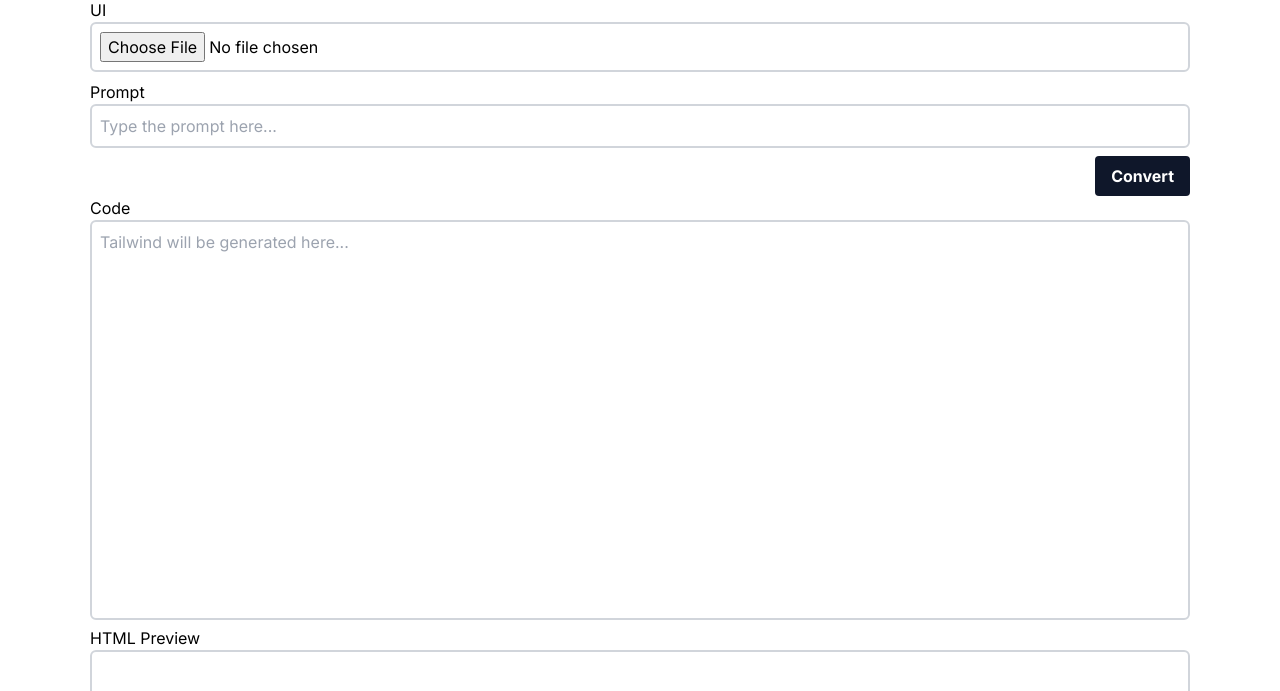
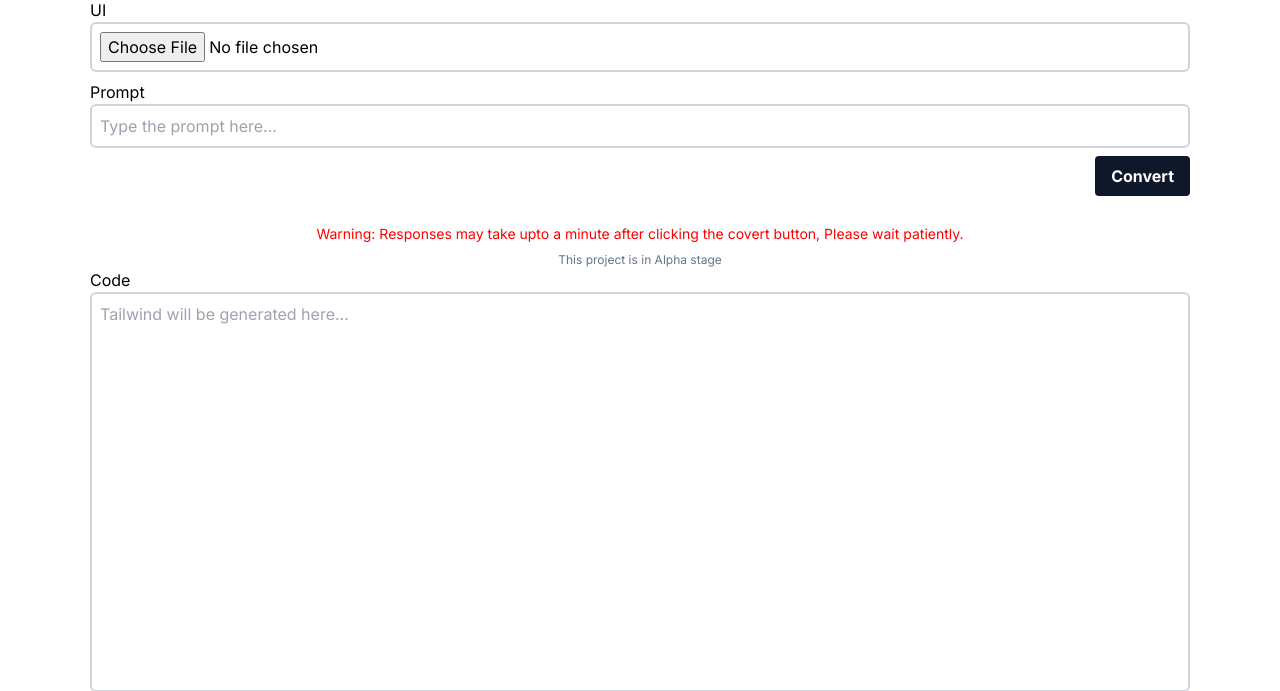
Before and after one commit to FAHADPN/Next-Tail, a Django app: page /UItoCode in a window 1280 px wide. Shown: the part 130-821 px from the top of the page. Run offline with Django 5.2, Linux system fonts and the light colour scheme; parts of the project's set-up code (start-up, migrations or seed data) failed here and were passed over; some libraries are stand-ins or nearby versions.

Commit message:
Added warning in the UI to Code

```diff
--- a/templates/ui_to_code.html
+++ b/templates/ui_to_code.html
@@ -24,6 +24,7 @@
     <div class="flex flex-col max-w-[1200px] w-full">
       <h1 class="font-bold text-xl">UI to Code Converter</h1>
       <p class="text-sm text-slate-500">Convert your ui design into code</p>
+
     </div>
   </header>
 
@@ -45,6 +46,8 @@
           class="bg-slate-900 hover:bg-slate-700 text-white font-bold py-2 px-4 rounded w-full md:w-fit self-end">
           Convert
         </button>
+        <p class="text-sm text-slate-500" style="color: red;"><br>Warning: Responses may take upto a minute after clicking the covert button, Please wait patiently.</p>
+    <p class="text-xs text-slate-500">This project is in Alpha stage </p>
       </div>
 
       <div class="form-control w-full">
```
